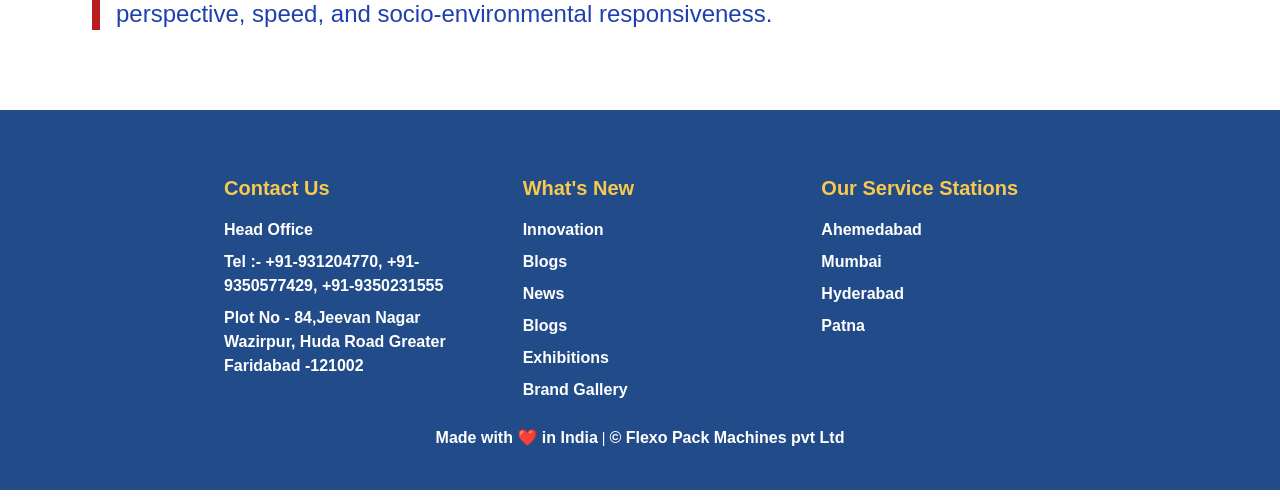
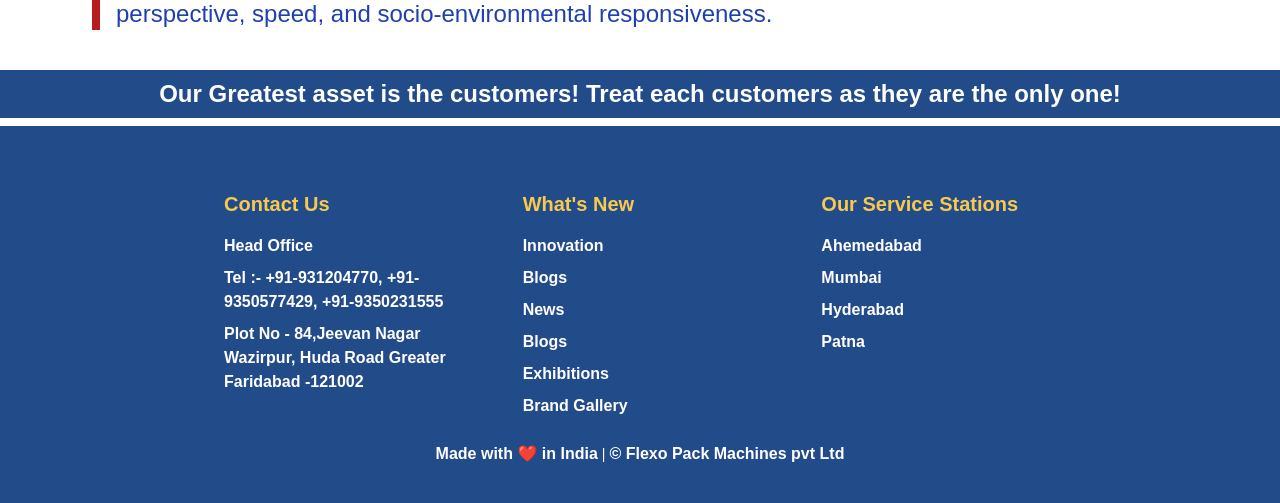
Before and after one commit to JatinSingh08/flexo-pack, a Next.js app: page /about in a window 1280 px wide. Shown: the part 3174-3677 px from the top of the page. Built offline with nearby package versions, Linux system fonts and the light colour scheme.

Commit message:
fix about

```diff
--- a/src/components/AboutUs/CompanyStats.tsx
+++ b/src/components/AboutUs/CompanyStats.tsx
@@ -1,45 +1,7 @@
 import Image from "next/image";
 import React from "react";
-import EmployeesLogo from "@/assets/employees.png";
-import ServiceLogo from "@/assets/service.png";
-import LegalLogo from "@/assets/legal.png";
-import FactoryLogo from "@/assets/factory.png";
-import LicenseLogo from "@/assets/license.png";
-import BuisinessLogo from "@/assets/business.png";
 import MissionValues from '@/assets/missionvalues.png';
 const CompanyStats = () => {
-  const stats = [
-    {
-      logo: EmployeesLogo,
-      title: "Employees",
-      numbers: "200+",
-    },
-    {
-      logo: ServiceLogo,
-      title: "Service Stations",
-      numbers: "5+",
-    },
-    {
-      logo: LegalLogo,
-      title: "Legal Status of firm",
-      numbers: "Pvt.Ltd",
-    },
-    {
-      logo: FactoryLogo,
-      title: "Year of Est.",
-      numbers: "2004",
-    },
-    {
-      logo: LicenseLogo,
-      title: "License",
-      numbers: "6",
-    },
-    {
-      logo: BuisinessLogo,
-      title: "Nature of Business",
-      numbers: "Manf. Export",
-    },
-  ];
 
   return (
     <div className="flex items-center justify-center py-4 px-4">
--- a/src/components/AboutUs/Leadership.tsx
+++ b/src/components/AboutUs/Leadership.tsx
@@ -1,9 +1,7 @@
 import Image from "next/image";
 import React from "react";
-import member1 from "@/assets/member-1.png";
-import member2 from "@/assets/member-2.png";
-import member3 from "@/assets/member-3.png";
 import leadership from "@/assets/leadership.png";
+
 const Leadership = () => {
   return (
     <div className="px-2 lg:px-20 py-10">
--- /dev/null
+++ b/src/components/AboutUs/Tagline.tsx
@@ -0,0 +1,11 @@
+import React from 'react'
+
+const Tagline = () => {
+  return (
+    <div className='bg-[#224c89] py-2 px-10 text-white font-medium lg:font-semibold text-sm lg:text-2xl flex items-center justify-center'>
+      Our Greatest asset is the customers! Treat each customers as they are the only one!
+    </div>
+  )
+}
+
+export default Tagline
--- a/src/components/Applications.tsx
+++ b/src/components/Applications.tsx
@@ -42,7 +42,7 @@ const Applications = () => {
   }, [brands.length]);
 
   return (
-    <div className="flex-col flex items-center justify-center mt-10 sm:mt-20">
+    <div className="flex-col flex items-center justify-center mt-10 mb-8 sm:mt-20">
       <p className="text-2xl sm:text-4xl font-bold bg-[#224c89] py-4 sm:py-6 w-full text-white text-center">Applications</p>
       {/* <div className="relative w-full overflow-hidden">
         <div
--- a/src/components/Layout/Footer.tsx
+++ b/src/components/Layout/Footer.tsx
@@ -2,7 +2,7 @@ import React from 'react'
 
 const Footer = () => {
   return (
-    <footer className="min-w-full mt-10 bg-[#224c89]  backdrop-blur-[6px] flex px-6 sm:justify-center items-center">
+    <footer className="min-w-full mt-2 bg-[#224c89]  backdrop-blur-[6px] flex px-6 sm:justify-center items-center">
       <div className="w-full lg:w-[832px] py-10 flex flex-col gap-6 sm:mx-auto">
         {/* Image */}
         <div className="flex flex-row items-center justify-start">
--- a/src/pages/about.tsx
+++ b/src/pages/about.tsx
@@ -3,6 +3,7 @@ import CompanyStats from '@/components/AboutUs/CompanyStats'
 import Leadership from '@/components/AboutUs/Leadership'
 import MissionVision from '@/components/AboutUs/MissionVision'
 import OurCompany from '@/components/AboutUs/OurCompany'
+import Tagline from '@/components/AboutUs/Tagline'
 import Banner from '@/components/Layout/Banner'
 import Footer from '@/components/Layout/Footer'
 import Header from '@/components/Layout/Header'
@@ -20,6 +21,7 @@ const About = () => {
         <CompanyStats />
         <MissionVision />
         <Leadership />
+        <Tagline />
       </div>
       <Footer />
     </main>
```
Also changed, not shown: 1 other file (tests, documents, lock files or other folders).
